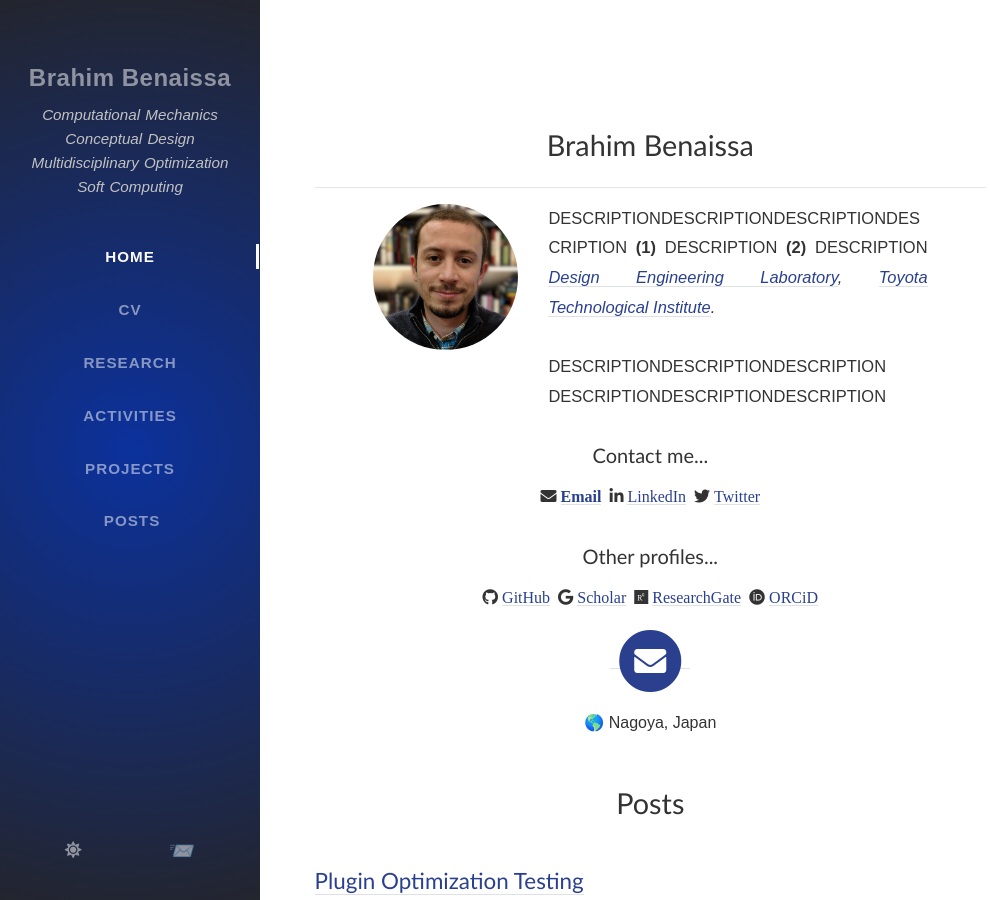
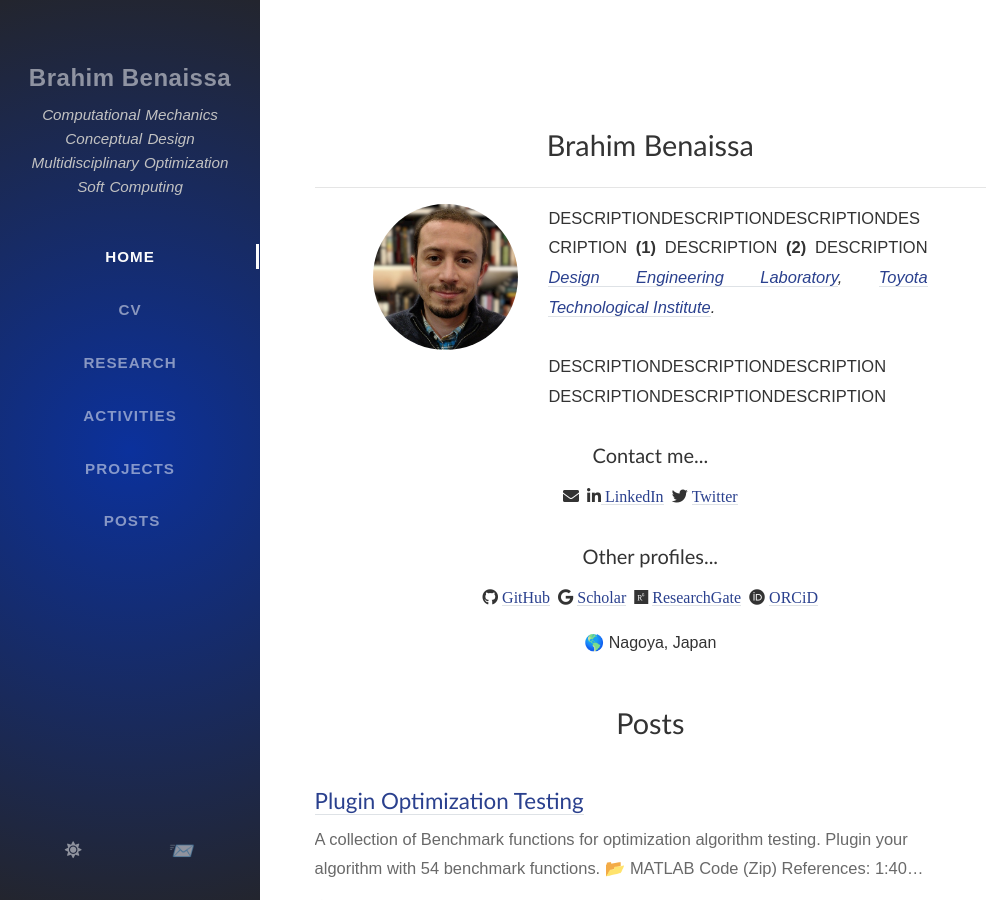
Before and after one commit to Brahim-Benaissa/Brahim-Benaissa.github.io, a Jekyll site: the page built from index.html, in a window 1280 px wide and 900 px high. Shown: the whole window, without its empty margins (0-990 px from the left). Built offline with Jekyll 4.4.1, drawn with Linux system fonts in a browser that asks for light colours; nearby versions of some CDN libraries; some web fonts are replaced; the list of posts is cut into pages by our own code; comment, search, counter and statistics services are not loaded.

Commit message:
Update home.html

```diff
--- a/_layouts/home.html
+++ b/_layouts/home.html
@@ -38,7 +38,7 @@
     <li class="list-inline-item">
       {% assign email = site.social.email | split: '@' %}
       <div class="fa fa-envelope">
-        <a target="_blank" rel="noopener noreferrer" href="javascript:window.open('mailto:' + ['{{ email[0] }}','{{ email[1] }}'].join('@'))"> Email </a>
+        <a target="_blank" rel="noopener noreferrer" href="mailto:benaissa@toyota-ti.ac.jp?subject=Hi"> <!-- Replace with "mailto:YOUREMAIL@ADDRESS.COM?subject=SUBJECT"  -->
       </div>
     </li>
     <li class="list-inline-item"> <div class="fab fa-linkedin-in">
@@ -73,11 +73,11 @@
 
 
 
-<div class="d-flex justify-content-center">
+<!-- <div class="d-flex justify-content-center">
   <ul class="list-inline list-social-icons mb-12">
     <li class="list-inline-item">
       {% assign email = site.social.email | split: '@' %}
-      <a target="_blank" rel="noopener noreferrer" href="mailto:benaissa@toyota-ti.ac.jp?subject=Hi"> <!-- Replace with "mailto:YOUREMAIL@ADDRESS.COM?subject=SUBJECT"  -->
+      <a target="_blank" rel="noopener noreferrer" href="mailto:benaissa@toyota-ti.ac.jp?subject=Hi">
         <span class="fa-stack fa-2x">
           <i class="fa fa-circle fa-stack-2x"></i>
           <i class="fa fa-envelope fa-stack-1x fa-inverse"></i>
@@ -85,7 +85,7 @@
       </a>
     </li>
   </ul>
-</div>
+</div> -->
 
 <div class="d-flex justify-content-center">
   🌎 Nagoya, Japan
```
